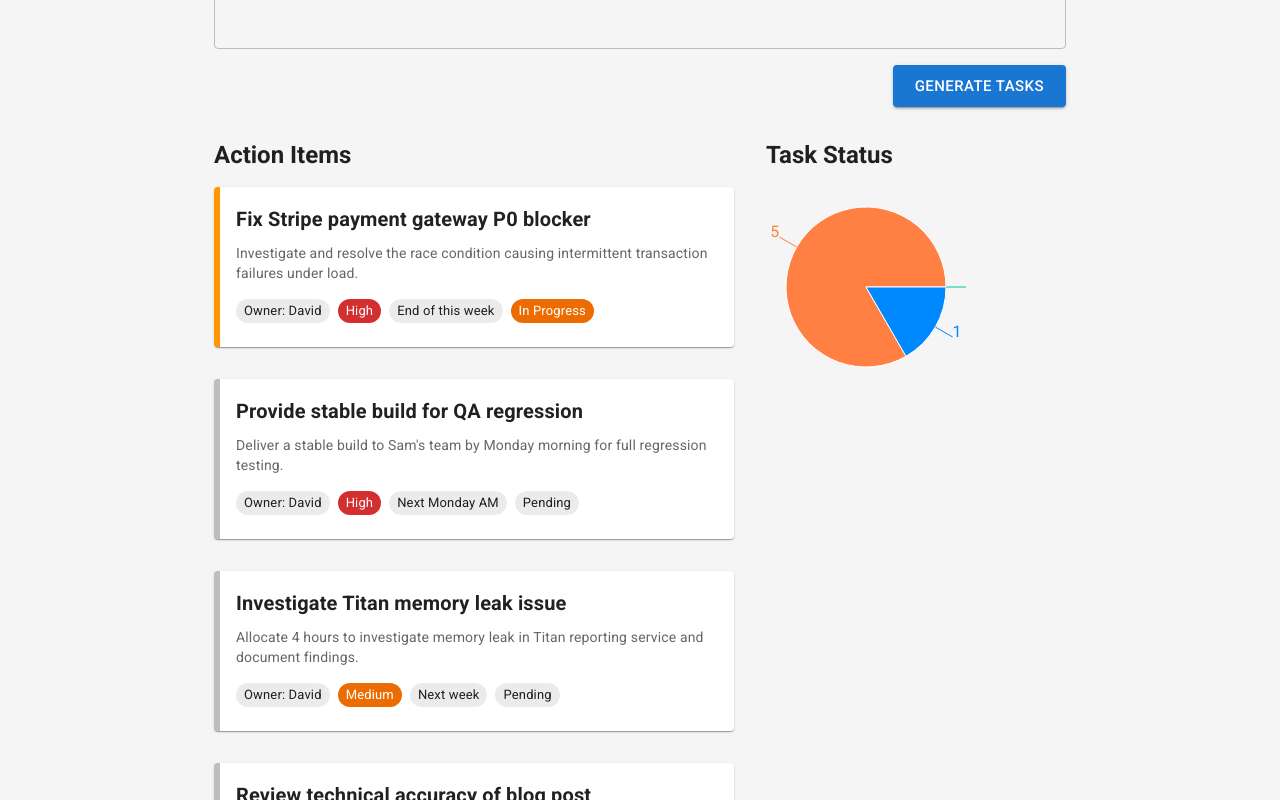
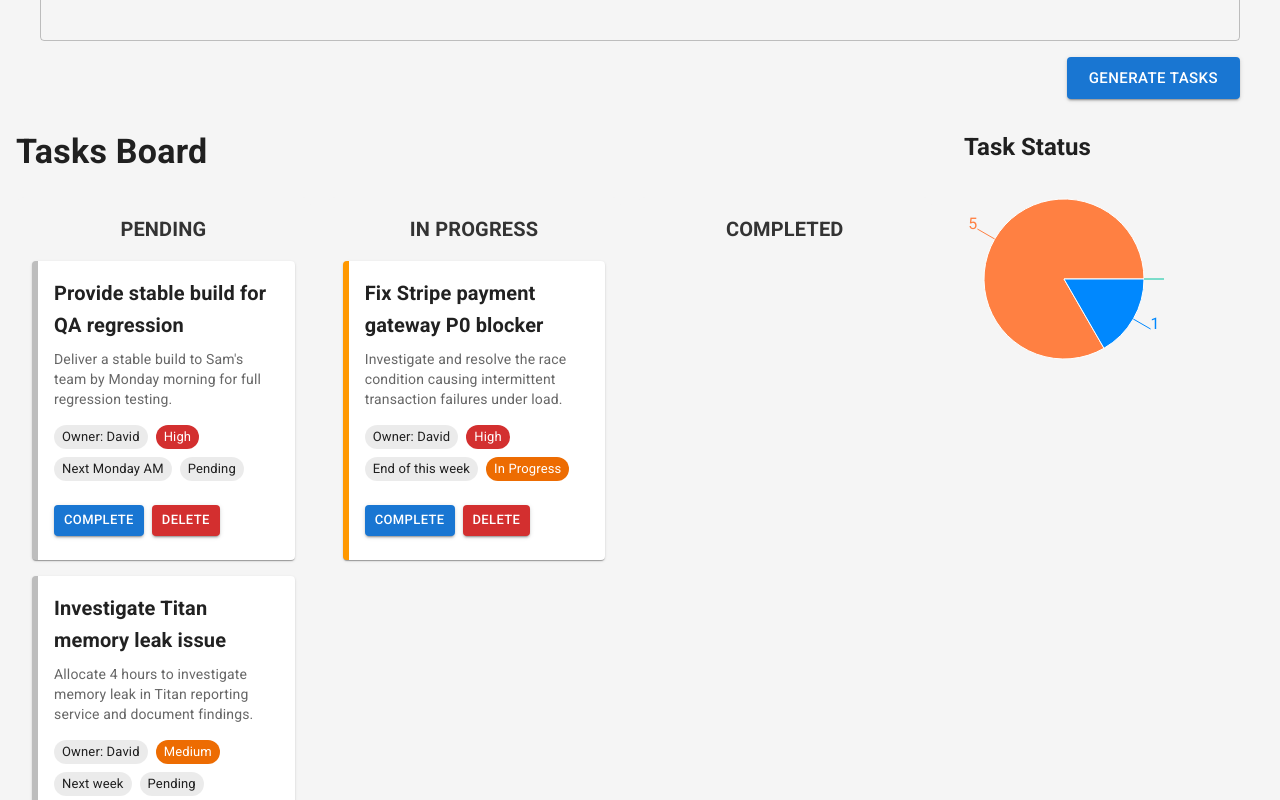
Before and after one commit to sunil18Developer/autonomix_assignment, a Next.js app: page / in a window 1280 px wide. Shown: the part 280-1080 px from the top of the page. Built offline with nearby package versions, Linux system fonts and the light colour scheme; what @mui/material-nextjs would draw is missing.

Commit message:
task board and task board columns is added and task card ui is changes.

```diff
--- a/src/components/task-card/index.tsx
+++ b/src/components/task-card/index.tsx
@@ -1,9 +1,11 @@
 import React from "react";
-import { Card, CardContent, Typography, Chip, Box } from "@mui/material";
+import { Card, CardContent, Typography, Chip, Box, Button } from "@mui/material";
 import { Task } from "@/types";
 
 interface TaskCardProps {
   task: Task;
+  onToggleComplete?: () => void;
+  onDelete?: () => void;
 }
 
 const statusColor = (status: string) => {
@@ -30,11 +32,10 @@ const priorityColor = (priority: string) => {
   }
 };
 
-const TaskCard: React.FC<TaskCardProps> = ({ task }) => {
+const TaskCard: React.FC<TaskCardProps> = ({ task, onToggleComplete, onDelete }) => {
   return (
     <Card
       sx={{
-        mb: 2,
         borderLeft: `6px solid ${
           task.status === "Completed"
             ? "#4caf50"
@@ -54,13 +55,31 @@ const TaskCard: React.FC<TaskCardProps> = ({ task }) => {
         </Typography>
         <Box sx={{ display: "flex", gap: 1, flexWrap: "wrap", mt: 1 }}>
           <Chip label={`Owner: ${task.owner}`} size="small" />
-          <Chip
-            label={task.priority}
-            size="small"
-            color={priorityColor(task.priority)}
-          />
+          <Chip label={task.priority} size="small" color={priorityColor(task.priority)} />
           <Chip label={task.due} size="small" />
           <Chip label={task.status} size="small" color={statusColor(task.status)} />
+        </Box>
+        <Box sx={{ display: "flex", gap: 1, mt: 2 }}>
+          {onToggleComplete && (
+            <Button
+              size="small"
+              variant="contained"
+              color="primary"
+              onClick={onToggleComplete}
+            >
+              {task.status === "Completed" ? "Undo" : "Complete"}
+            </Button>
+          )}
+          {onDelete && (
+            <Button
+              size="small"
+              variant="contained"
+              color="error"
+              onClick={onDelete}
+            >
+              Delete
+            </Button>
+          )}
         </Box>
       </CardContent>
     </Card>
--- /dev/null
+++ b/src/container/pages/home/components/task-board-columns/index.tsx
@@ -0,0 +1,77 @@
+import React from "react";
+import { Task } from "@/types";
+import { Box, Typography } from "@mui/material";
+import TaskCard from "@/components/task-card";
+
+interface Props {
+  tasks: Task[];
+  onToggleComplete: (id: string) => void;
+  onDelete: (id: string) => void;
+}
+
+const STATUSES: Task["status"][] = ["Pending", "In Progress", "Completed"];
+
+const TaskBoardColumns: React.FC<Props> = ({
+  tasks,
+  onToggleComplete,
+  onDelete,
+}) => {
+  return (
+    <Box
+      sx={{
+        display: "flex",
+        flexDirection: { xs: "column", md: "row" },
+        gap: 2,
+        width: "100%",
+        overflowX: "auto",
+      }}
+    >
+      {STATUSES.map((status) => (
+        <Box
+          key={status}
+          sx={{
+            flex: 1,
+            backgroundColor: "#f5f5f5",
+            borderRadius: 2,
+            p: 2,
+            minHeight: 400,
+            display: "flex",
+            flexDirection: "column",
+            maxWidth: 400,
+          }}
+        >
+          <Typography
+            variant="h6"
+            fontWeight={600}
+            mb={2}
+            textAlign="center"
+            sx={{ textTransform: "uppercase", color: "#333" }}
+          >
+            {status}
+          </Typography>
+          <Box
+            sx={{
+              display: "flex",
+              flexDirection: "column",
+              gap: 2,
+              flexGrow: 1,
+            }}
+          >
+            {tasks
+              .filter((task) => task.status === status)
+              .map((task) => (
+                <TaskCard
+                  key={task.id}
+                  task={task}
+                  onToggleComplete={() => onToggleComplete(task.id)}
+                  onDelete={() => onDelete(task.id)}
+                />
+              ))}
+          </Box>
+        </Box>
+      ))}
+    </Box>
+  );
+};
+
+export default TaskBoardColumns;
--- a/src/container/pages/home/components/task-list/index.tsx
+++ b/src/container/pages/home/components/task-board/index.tsx
@@ -2,7 +2,7 @@ import React, { useState } from "react";
 import { Task } from "@/types";
 import { PieChart, Pie, Cell, Tooltip } from "recharts";
 import { Box, Typography } from "@mui/material";
-import TaskCard from "@/components/task-card";
+import TaskBoardColumns from "../task-board-columns";
 
 interface Props {
   initialTasks: Task[];
@@ -10,13 +10,13 @@ interface Props {
 
 const COLORS = ["#FF8042", "#0088FE", "#00C49F"];
 
-const TaskList: React.FC<Props> = ({ initialTasks }) => {
+const TaskBoard: React.FC<Props> = ({ initialTasks }) => {
   const [tasks, setTasks] = useState<Task[]>(initialTasks);
 
-  const handleToggleComplete = (index: number) => {
+  const handleToggleComplete = (id: string) => {
     setTasks((prev) =>
-      prev.map((task, i) =>
-        i === index
+      prev.map((task) =>
+        task.id === id
           ? {
               ...task,
               status: task.status === "Completed" ? "Pending" : "Completed",
@@ -26,23 +26,14 @@ const TaskList: React.FC<Props> = ({ initialTasks }) => {
     );
   };
 
-  const handleDelete = (index: number) => {
-    setTasks((prev) => prev.filter((_, i) => i !== index));
+  const handleDelete = (id: string) => {
+    setTasks((prev) => prev.filter((task) => task.id !== id));
   };
 
   const chartData = [
-    {
-      name: "Pending",
-      value: tasks.filter((t) => t.status === "Pending").length,
-    },
-    {
-      name: "In Progress",
-      value: tasks.filter((t) => t.status === "In Progress").length,
-    },
-    {
-      name: "Completed",
-      value: tasks.filter((t) => t.status === "Completed").length,
-    },
+    { name: "Pending", value: tasks.filter((t) => t.status === "Pending").length },
+    { name: "In Progress", value: tasks.filter((t) => t.status === "In Progress").length },
+    { name: "Completed", value: tasks.filter((t) => t.status === "Completed").length },
   ];
 
   return (
@@ -51,20 +42,21 @@ const TaskList: React.FC<Props> = ({ initialTasks }) => {
         display: "flex",
         flexDirection: { xs: "column", md: "row" },
         gap: 4,
+        width: "100%",
       }}
     >
       <Box sx={{ flex: 1 }}>
-        <Typography variant="h5" fontWeight={600} mb={2}>
-          Action Items
+        <Typography variant="h4" fontWeight={700} mb={3}>
+          Tasks Board
         </Typography>
-        <Box sx={{ display: "flex", flexDirection: "column", gap: 2 }}>
-          {tasks.map((task, index) => (
-            <TaskCard key={task.id} task={task} />
-          ))}
-        </Box>
+        <TaskBoardColumns
+          tasks={tasks}
+          onToggleComplete={handleToggleComplete}
+          onDelete={handleDelete}
+        />
       </Box>
 
-      <Box sx={{ width: { xs: "100%", md: 300 } }}>
+      <Box sx={{ width: { xs: "100%", md: 300 }, flexShrink: 0 }}>
         <Typography variant="h5" fontWeight={600} mb={2}>
           Task Status
         </Typography>
@@ -79,10 +71,7 @@ const TaskList: React.FC<Props> = ({ initialTasks }) => {
             label
           >
             {chartData.map((entry, index) => (
-              <Cell
-                key={`cell-${index}`}
-                fill={COLORS[index % COLORS.length]}
-              />
+              <Cell key={`cell-${index}`} fill={COLORS[index % COLORS.length]} />
             ))}
           </Pie>
           <Tooltip />
@@ -92,4 +81,4 @@ const TaskList: React.FC<Props> = ({ initialTasks }) => {
   );
 };
 
-export default TaskList;
+export default TaskBoard;
--- a/src/container/pages/home/index.tsx
+++ b/src/container/pages/home/index.tsx
@@ -1,13 +1,12 @@
 "use client";
-
 import React, { useState } from "react";
-import { Box, Button, TextField, IconButton, Typography, Container } from "@mui/material";
+import { Box, Button, TextField, IconButton, Typography } from "@mui/material";
 import { Brightness4, Brightness7 } from "@mui/icons-material";
 import { useThemeMode } from "@/app/theme-registry";
 import { Task } from "@/types";
 import { v4 as uuidv4 } from "uuid";
-import TaskList from "@/container/pages/home/components/task-list";
 import mockTasks from "@/data";
+import TaskBoard from "./components/task-board";
 
 export default function HomePage() {
   const [transcript, setTranscript] = useState("");
@@ -30,12 +29,12 @@ export default function HomePage() {
       },
     ];
 
-    setTasks(newTasks);
+    setTasks((prev) => [...prev, ...newTasks]);
     setTranscript("");
   };
 
   return (
-    <Container maxWidth="md" sx={{ mt: 5, mb: 5 }}>
+    <Box sx={{ width: "100%", px: 2, py: 4 }}>
       <Box sx={{ display: "flex", justifyContent: "flex-end", mb: 3 }}>
         <IconButton color="inherit" onClick={toggleMode}>
           {mode === "light" ? <Brightness4 /> : <Brightness7 />}
@@ -46,7 +45,19 @@ export default function HomePage() {
         Meeting Task Generator
       </Typography>
 
-      <Box component="form" onSubmit={handleSubmit} sx={{ display: "flex", flexDirection: "column", gap: 2, mb: 4 }}>
+      <Box
+        component="form"
+        onSubmit={handleSubmit}
+        sx={{
+          display: "flex",
+          flexDirection: "column",
+          gap: 2,
+          mb: 4,
+          width: "100%",
+          maxWidth: "1200px",
+          mx: "auto",
+        }}
+      >
         <TextField
           label="Enter Meeting Transcript"
           multiline
@@ -56,12 +67,22 @@ export default function HomePage() {
           variant="outlined"
           fullWidth
         />
-        <Button type="submit" variant="contained" color="primary" size="large" sx={{ alignSelf: "flex-end" }}>
+        <Button
+          type="submit"
+          variant="contained"
+          color="primary"
+          size="large"
+          sx={{ alignSelf: "flex-end" }}
+        >
           Generate Tasks
         </Button>
       </Box>
 
-      {tasks.length > 0 && <TaskList initialTasks={tasks} />}
-    </Container>
+      {tasks.length > 0 && (
+        <Box sx={{ width: "100%" }}>
+          <TaskBoard initialTasks={tasks} />
+        </Box>
+      )}
+    </Box>
   );
 }
--- a/src/types/index.ts
+++ b/src/types/index.ts
@@ -1,5 +1,5 @@
 export interface Task {
-  id?: string;
+  id: string;
   title: string;
   description: string;
   owner: string;
```
